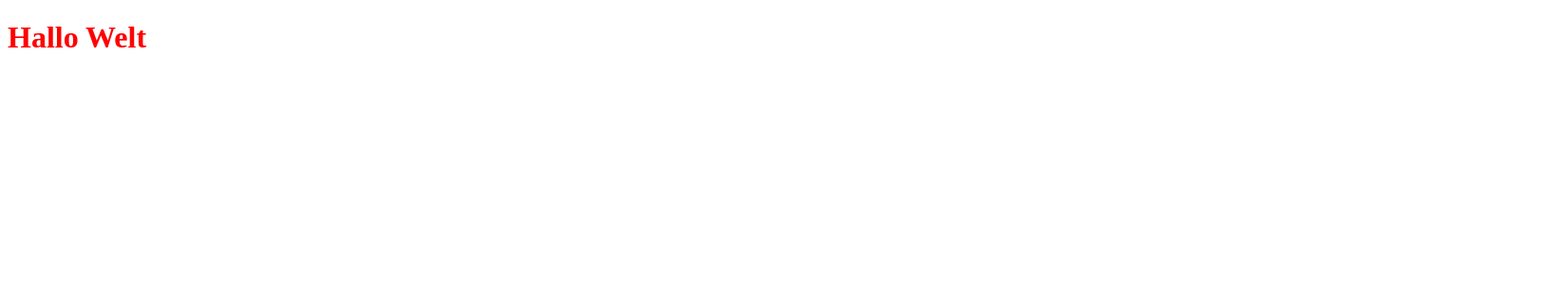
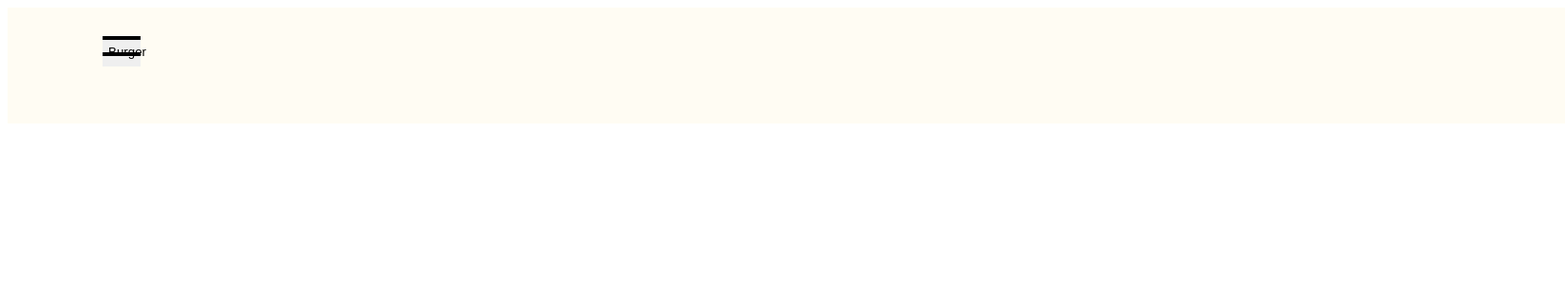
Before and after one commit to CodingDad89/Portfolio_Angular, an Angular app in the folder portfolio/: page / in a window 1280 px wide. Shown: the top 300 px of the page at 95% size, 1648 px wide, since content can reach past the window. Built offline with nearby package versions, Linux system fonts and the light colour scheme.

Commit message:
Comp for NavBar added

```diff
--- /dev/null
+++ b/portfolio/src/app/Header/header.component.ts
@@ -0,0 +1,17 @@
+import { CommonModule } from "@angular/common";
+import { Component } from "@angular/core";
+import { NavbarComponent } from "./navbar/navbar.component";
+
+@Component({
+    selector: 'app-header',
+    standalone: true,
+    imports: [CommonModule, NavbarComponent],
+    template: `
+    <section>
+        <app-navbar></app-navbar>
+    </section>`,
+
+
+    styleUrls: ['./header.component.scss']
+})
+export class HeaderComponent{}
--- /dev/null
+++ b/portfolio/src/app/Header/navbar/navbar.component.html
@@ -0,0 +1,3 @@
+<nav>
+    <button>Burger</button>
+</nav>
--- /dev/null
+++ b/portfolio/src/app/Header/navbar/navbar.component.scss
@@ -0,0 +1,16 @@
+nav {
+    height: 92px;
+    width: 1440px;
+    background-color: #fffcf3;
+    padding-left: 100px;
+    padding-right: 100px;
+    padding-top: 30px;
+}
+
+button {
+    background-image: url(./../../../../public/burger.png);
+    border: none;
+    height: 32px;
+    width: 40px;
+    background-color: none;
+}
--- a/portfolio/src/app/LandingPage/landingPage.component.ts
+++ /dev/null
@@ -1,11 +0,0 @@
-import { CommonModule } from "@angular/common";
-import { Component } from "@angular/core";
-
-@Component({
-    selector: 'app-landingPage',
-    standalone: true,
-    imports: [CommonModule],
-    template: '<h1>Hallo Welt</h1>',
-    styleUrls: ['./landingPage.component.scss']
-})
-export class LandingPageComponent{}
--- a/portfolio/src/app/app.component.html
+++ b/portfolio/src/app/app.component.html
@@ -1,2 +1,2 @@
-<app-landingPage></app-landingPage>
+<app-header></app-header>
 <router-outlet></router-outlet>
--- a/portfolio/src/app/app.component.ts
+++ b/portfolio/src/app/app.component.ts
@@ -1,10 +1,10 @@
 import { Component } from '@angular/core';
 import { RouterOutlet } from '@angular/router';
-import { LandingPageComponent } from './LandingPage/landingPage.component';
+import { HeaderComponent} from './Header/header.component';
 
 @Component({
   selector: 'app-root',
-  imports: [RouterOutlet, LandingPageComponent],
+  imports: [RouterOutlet, HeaderComponent],
   templateUrl: './app.component.html',
   styleUrl: './app.component.scss'
 })
```
Also changed, not shown: portfolio/src/app/Header/navbar/navbar.component.ts (added, +11 -0 lines), portfolio/public/burger.png (added), portfolio/src/app/Header/header.component.scss (renamed from portfolio/src/app/LandingPage/landingPage.component.scss).
